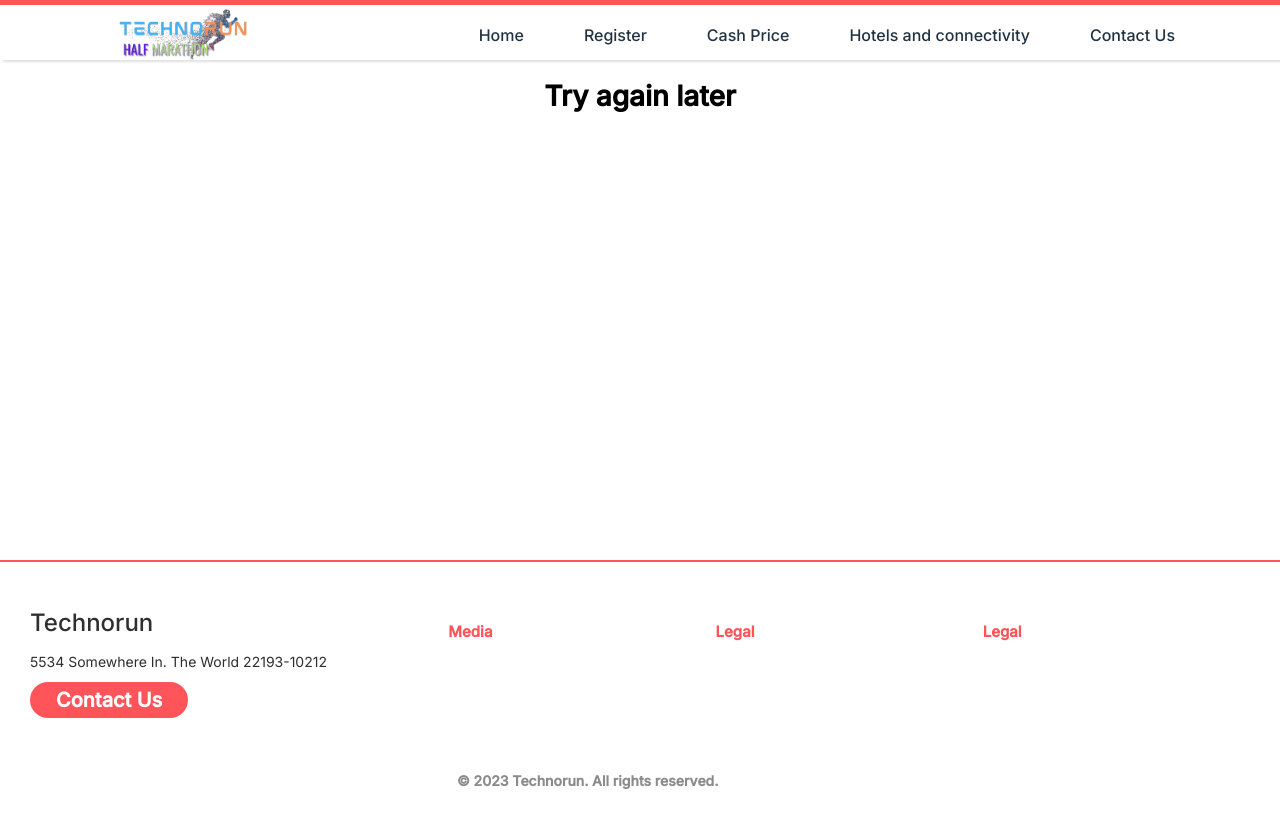
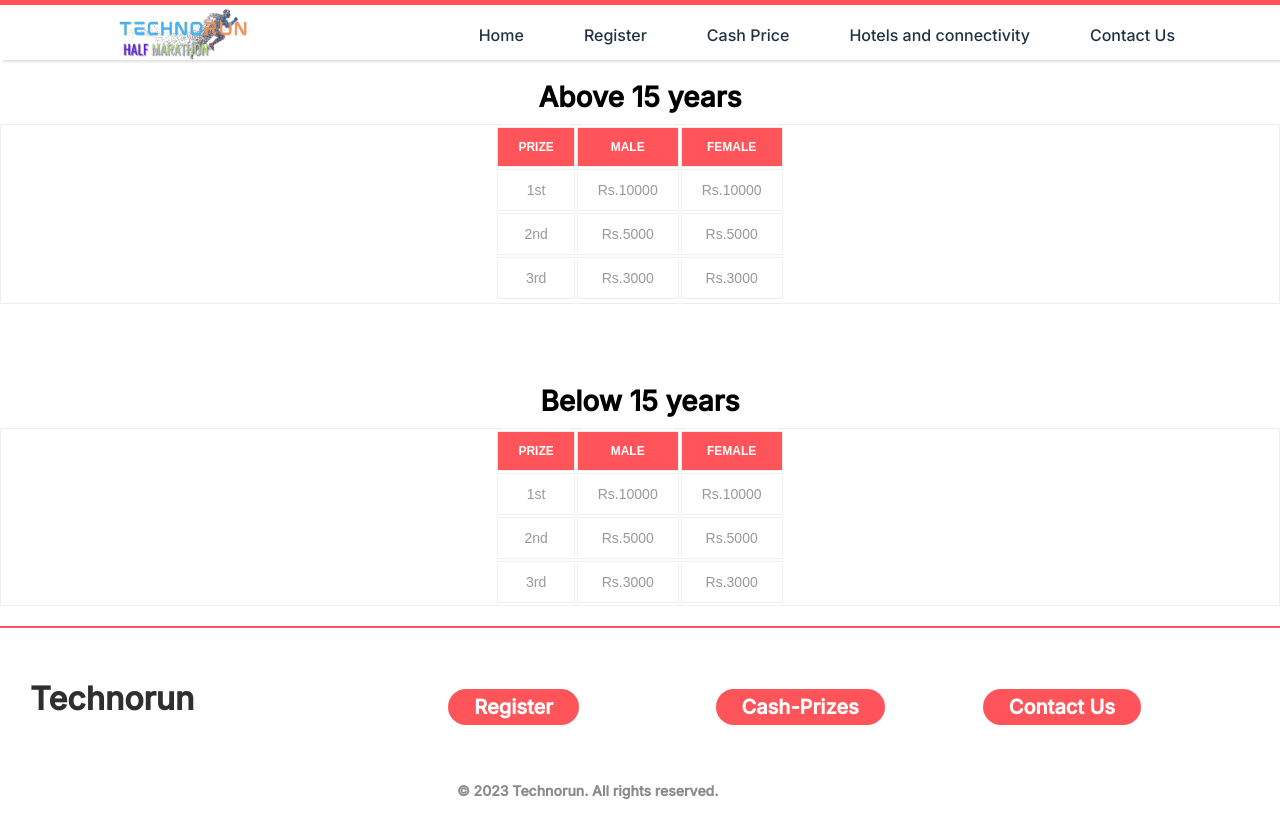
Before and after one commit to JanhaviAlekar/technorun, a React (Create React App) app: page /cash-price in a window 1280 px wide. Built offline with nearby package versions, Linux system fonts and the light colour scheme.

Commit message:
few changes

```diff
--- a/src/App.css
+++ b/src/App.css
@@ -45,8 +45,8 @@ animation: gradbar 15s ease infinite;
 }
 
 .footer__logo {
-  font-weight: 500;
-  font-size: 1.5rem;
+  font-weight: 800;
+  font-size: 2rem;
 }
 
 .footer__addr h2 {
@@ -405,7 +405,7 @@ animation: gradbar 15s ease infinite;
 .card-s .textt{
   z-index: 1 !important;
   color: #000;
-  font-weight: 400;
+  font-weight: 200;
   font-size: 16px;
   text-align: center;
 }
@@ -431,6 +431,9 @@ animation: gradbar 15s ease infinite;
  .register-s{
   padding-bottom: 35px;
   border-bottom: 2px solid #ff5454;
+ }
+ .register-text p{
+  font-weight: 400;
  }
  .register-text{
   text-align: center;
@@ -566,3 +569,58 @@ animation: gradbar 15s ease infinite;
 .bold-text{
   font-weight: bold;
 }
+.cashprize {
+  font-family: 'Arial';
+  border-collapse: collapse;
+  border: 1px solid #eee;
+  /* box-shadow: 0px 0px 20px rgba(0, 0, 0, 0.10),
+     0px 10px 20px rgba(0, 0, 0, 0.05),
+     0px 20px 20px rgba(0, 0, 0, 0.05),
+     0px 30px 20px rgba(0, 0, 0, 0.05); */
+    display: flex;
+    align-items: center;
+    justify-content: center;
+    flex-wrap: wrap;
+    }
+.cashprize th,
+.cashprize td {
+  color: #999;
+  border: 1px solid #eee;
+  padding: 12px 20px; /* Adjust the padding as needed */
+  border-collapse: collapse;
+}
+
+.cashprize th {
+  background: #ff545a;
+  color: #fff;
+  text-transform: uppercase;
+  font-size: 12px;
+}
+
+.cashprize th.last {
+  border-right: none;
+}
+
+/* Responsive styles */
+.tables-container {
+  display: flex;
+  flex-direction: column;
+  align-items: center;
+}
+
+.table-wrapper {
+  text-align: center;
+  margin-bottom: 20px; /* Adjust the margin as needed */
+}
+
+.table-title {
+  margin-bottom: 10px;
+  margin-top: 80px; /* Adjust the margin as needed */
+}
+
+@media (max-width: 600px) {
+  .cashprize th,
+  .cashprize td {
+    padding: 50px 25px; /* Adjust the padding for smaller screens */
+  }
+}
--- a/src/components/Footer.jsx
+++ b/src/components/Footer.jsx
@@ -7,15 +7,11 @@ const Footer = () => {
 
         <div className="footer__addr">
           <h1 className="footer__logo">Technorun</h1>
-          <address>
-            5534 Somewhere In. The World 22193-10212<br/>
-            <NavLink to="/ContactUs" className="footer__btn reg-link" >Contact Us</NavLink>
-          </address>
         </div>
 
         <ul className="footer__nav">
           <li className="nav__item">
-            <h2 className="nav__title">Media</h2>
+            <h2><NavLink to="/Register" className="footer__btn reg-link" >Register</NavLink></h2>
 
             <ul className="nav__ul">
               <li>
@@ -30,7 +26,7 @@ const Footer = () => {
           </li>
 
           <li className="nav__item">
-            <h2 className="nav__title">Legal</h2>
+          <h2><NavLink to="/cash-price" className="footer__btn reg-link" >Cash-Prizes</NavLink></h2>
 
             <ul className="nav__ul">
               <li>
@@ -45,7 +41,8 @@ const Footer = () => {
           </li>
 
           <li className="nav__item">
-            <h2 className="nav__title">Legal</h2>
+          <h2><NavLink to="/ContactUs" className="footer__btn reg-link" >Contact Us</NavLink></h2>
+
 
             <ul className="nav__ul">
               <li>
@@ -62,6 +59,8 @@ const Footer = () => {
 
         <div className="legal">
           <p>&copy; 2023 Technorun. All rights reserved.</p>
+
+
         </div>
       </footer>
         </>
--- a/src/pages/CashPrice.jsx
+++ b/src/pages/CashPrice.jsx
@@ -1,9 +1,80 @@
 import React from "react";
 const CashPrice = () =>{
  return (
-    <div className="ALL-Pages-height">
-    <h1>Try again later</h1>
+
+    <div className="tables-conatiner">
+      <div className="table-wrapper">
+      <h1 className="table-title">Above 15 years</h1>
+    <div className="cashprize">
+<table>
+      <thead>
+        <tr>
+          <th>Prize</th>
+          <th>Male</th>
+          <th>Female</th>
+        </tr>
+      </thead>
+      <tbody>
+        <tr>
+          <td>1st</td>
+          <td>Rs.10000</td>
+          <td>Rs.10000</td>
+        </tr>
+        <tr>
+          <td>2nd</td>
+          <td>Rs.5000</td>
+          <td>Rs.5000</td>
+
+        </tr>
+        <tr>
+          <td>3rd</td>
+          <td>Rs.3000</td>
+          <td>Rs.3000</td>
+
+        </tr>
+        <tr>
+        </tr>
+      </tbody>
+    </table>
+
     </div>
- );
-}
+    </div>
+    <div className="table-wrapper">
+      <h1 className="table-title">Below 15 years</h1>
+   <div className="cashprize">
+
+    <table >
+      <thead>
+        <tr>
+        <th>Prize</th>
+          <th>Male</th>
+          <th>Female</th>
+        </tr>
+      </thead>
+      <tbody>
+        <tr>
+          <td>1st</td>
+          <td>Rs.10000</td>
+          <td>Rs.10000</td>
+        </tr>
+        <tr>
+          <td>2nd</td>
+          <td>Rs.5000</td>
+          <td>Rs.5000</td>
+
+        </tr>
+        <tr>
+          <td>3rd</td>
+          <td>Rs.3000</td>
+          <td>Rs.3000</td>
+
+        </tr>
+      </tbody>
+    </table>
+   </div>
+    </div>
+    </div>
+
+  );
+};
 export default CashPrice;
--- a/src/pages/Home.jsx
+++ b/src/pages/Home.jsx
@@ -14,8 +14,32 @@ const Home = () => {
     return (<>
     <Hero/>
     <div className="register-s">
-    <h1 className="register-text heading">Mauris aliquam massa bibendum mi plac</h1>
-        <p className="register-text subHeading">Mauris aliquam massa bibendum mi placerat, et dictum metus consectetur.</p>
+    <h1 className="register-text heading">TechnoRun 2023: Unleash Your Energy, Embrace the Beat in Every Stride!</h1>
+        <p className="register-text subHeading"><p><b>Route </b>
+<p>
+ <b>GCOEA Start Point :</b> Kick off your Technorun adventure from the prestigious Government College of Engineering, Amravati, soaking in the academic ambiance before hitting the streets.
+</p>
+<p>
+<b>Shegao Naka- Kathora Naka - Jakat Naka:</b> Navigate through the bustling streets of Shegao Naka, Kathora Naka, and Jakat Naka, each step resonating with the dynamic energy of Amravati's urban life.
+</p>
+<p>
+<b>Kathora Naka-GCOEA Finish Line:</b> Conclude your journey at the Government College of Engineering, Amravati, completing the loop and achieving a triumphant finish. Feel the camaraderie and accomplishment as you cross the finish line surrounded by cheers and applause.
+</p>
+</p>
+<p>
+
+<b>Event Details:</b>
+<p>
+<b>Venue:</b> Amravati, Maharashtra
+</p>
+<p>
+<b>Date:</b> 24 December 2023
+</p>
+</p>
+<p>
+
+Technorun isn't just a marathon; it's a fusion of technology, athleticism, and community spirit. Lace up your running shoes and be part of this extraordinary experience!</p>
+</p>
         <div className="register-section">
       <div className="register">
         <h3 className="register-text">Register here</h3>
```
Also changed, not shown: 1 other file (tests, documents, lock files or other folders).
